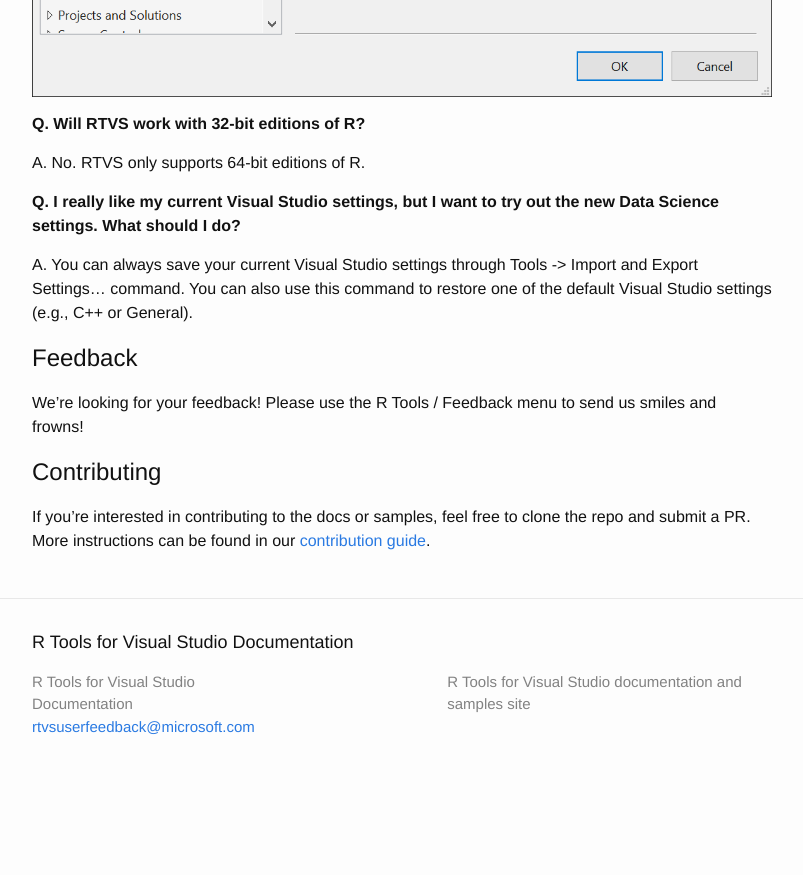
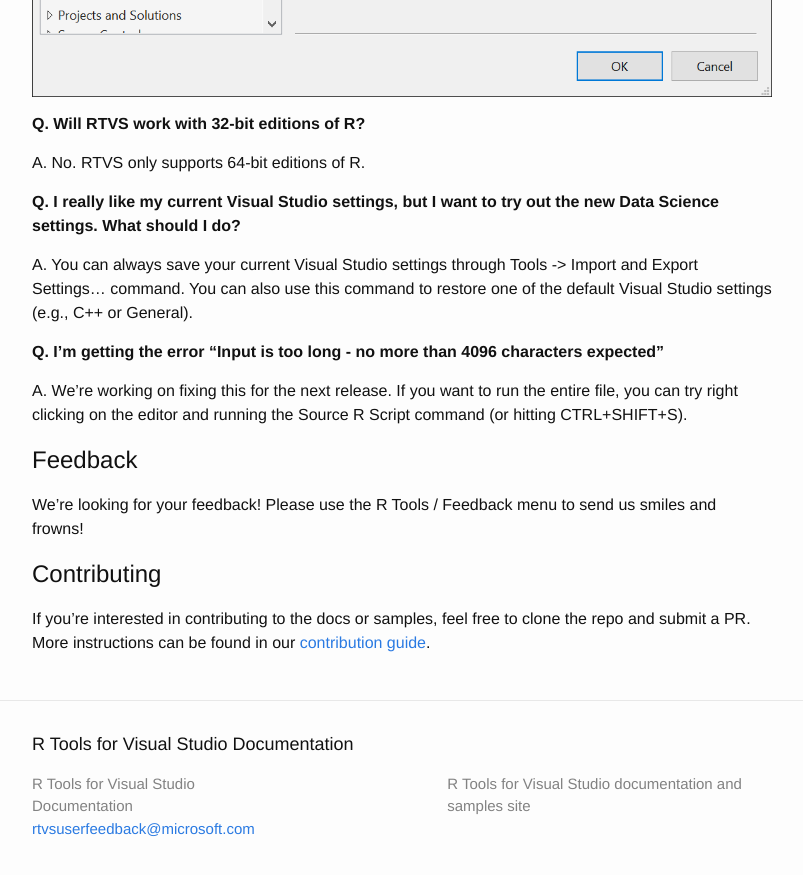
Before and after one commit to microsoft/RTVS-docs, a Jekyll site: the page built from index.md, in a window 1280 px wide and 900 px high, scrolled down 3526 px. Shown: the top 875 px of the window, without its empty margins (238-1041 px from the left). Built offline with Jekyll 4.4.1, drawn with Linux system fonts in a browser that asks for light colours; before the commit the page ends 4324 px from its top, so only the background shows below that.

Commit message:
Updating FAQ with entry about 4096 character limitation

```diff
--- a/index.md
+++ b/index.md
@@ -128,6 +128,13 @@
 Import and Export Settings... command. You can also use this command to
 restore one of the default Visual Studio settings (e.g., C++ or General).
 
+**Q. I'm getting the error "Input is too long - no more than 4096 characters
+expected"**
+
+A. We're working on fixing this for the next release. If you want to run the
+entire file, you can try right clicking on the editor and running the Source R
+Script command (or hitting CTRL+SHIFT+S).
+
 ## Feedback
 
 We're looking for your feedback! Please use the R Tools / Feedback menu to send
```
